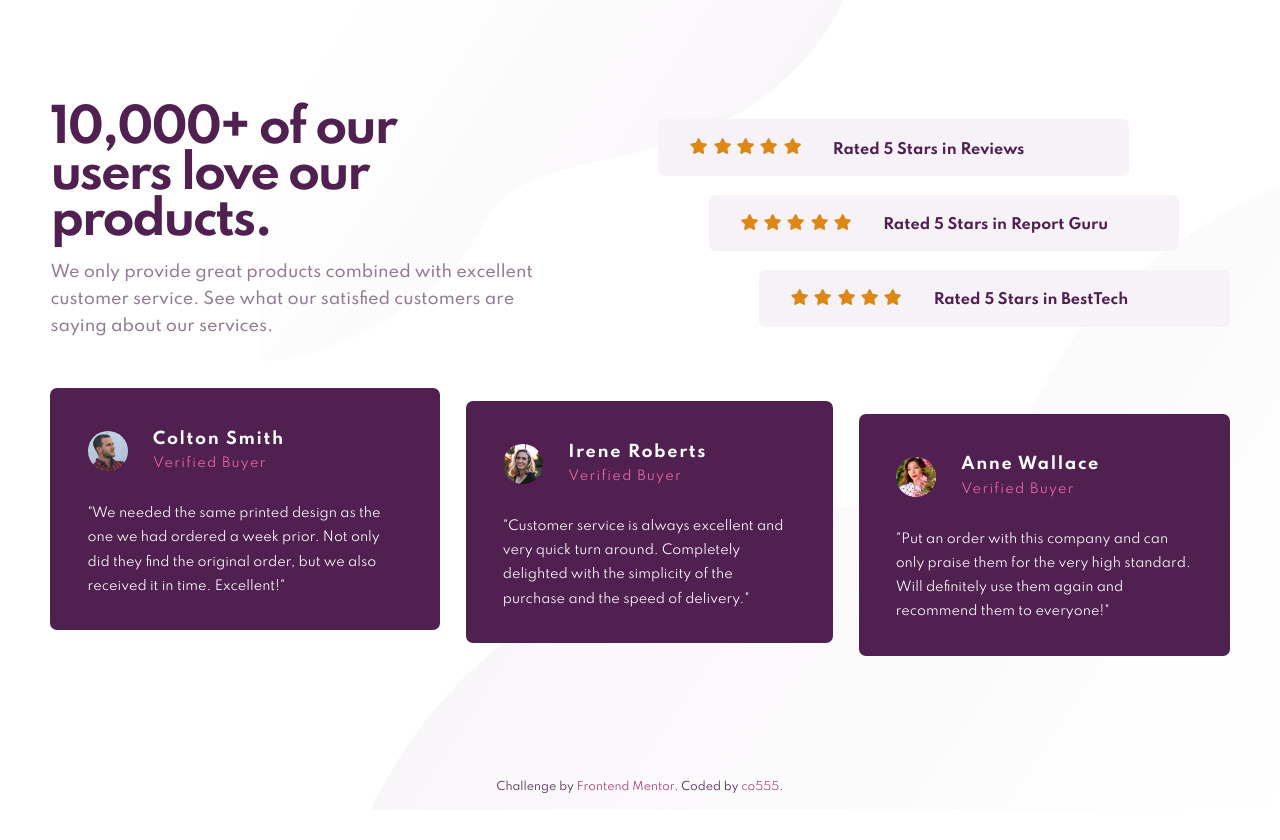
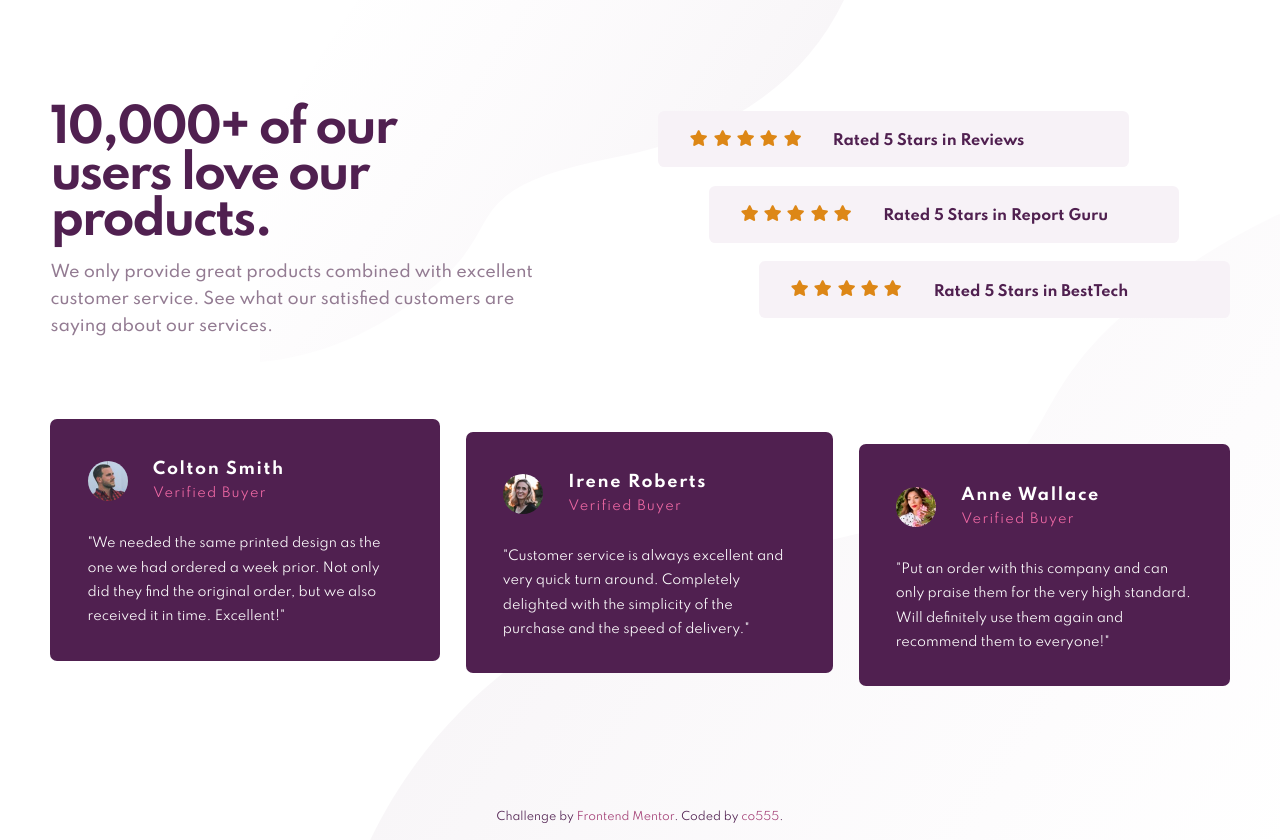
Before and after one commit to Taavi-Univer/social-proof-section, a plain HTML site: page index.html in a window 1280 px wide. Before the commit the page ends 810 px from the top, so only its background shows below. Drawn offline with Linux system fonts and the light colour scheme.

Commit message:
Add files via upload

```diff
--- a/style.css
+++ b/style.css
@@ -153,7 +153,7 @@ footer a:hover {
   .aboutUs-p {
     font-size: 1rem;
     padding-right: 1em;
-    margin-bottom: 3em;
+    /* margin-bottom: 3em; */
   }
 
   .ratings {
@@ -163,6 +163,7 @@ footer a:hover {
     flex-direction: column;
     justify-content: center;
     align-items: flex-end;
+    margin-top: -0.6em;
   }
 
   .rating {
@@ -199,6 +200,7 @@ footer a:hover {
     width: 100%;
     display: flex;
     align-items: flex-start;
+    margin-top: 2.1em;
   }
 
   .comment {
```
